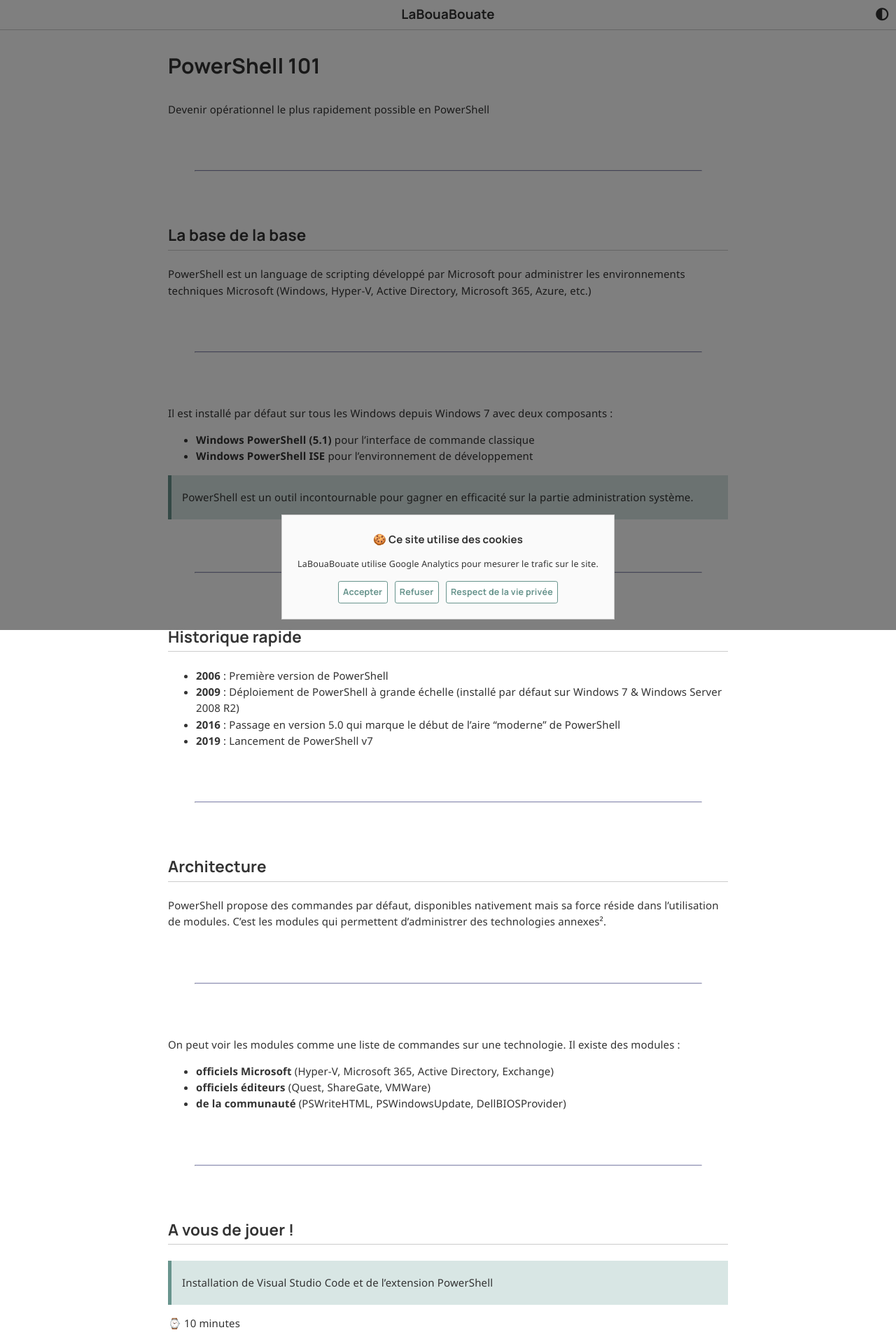
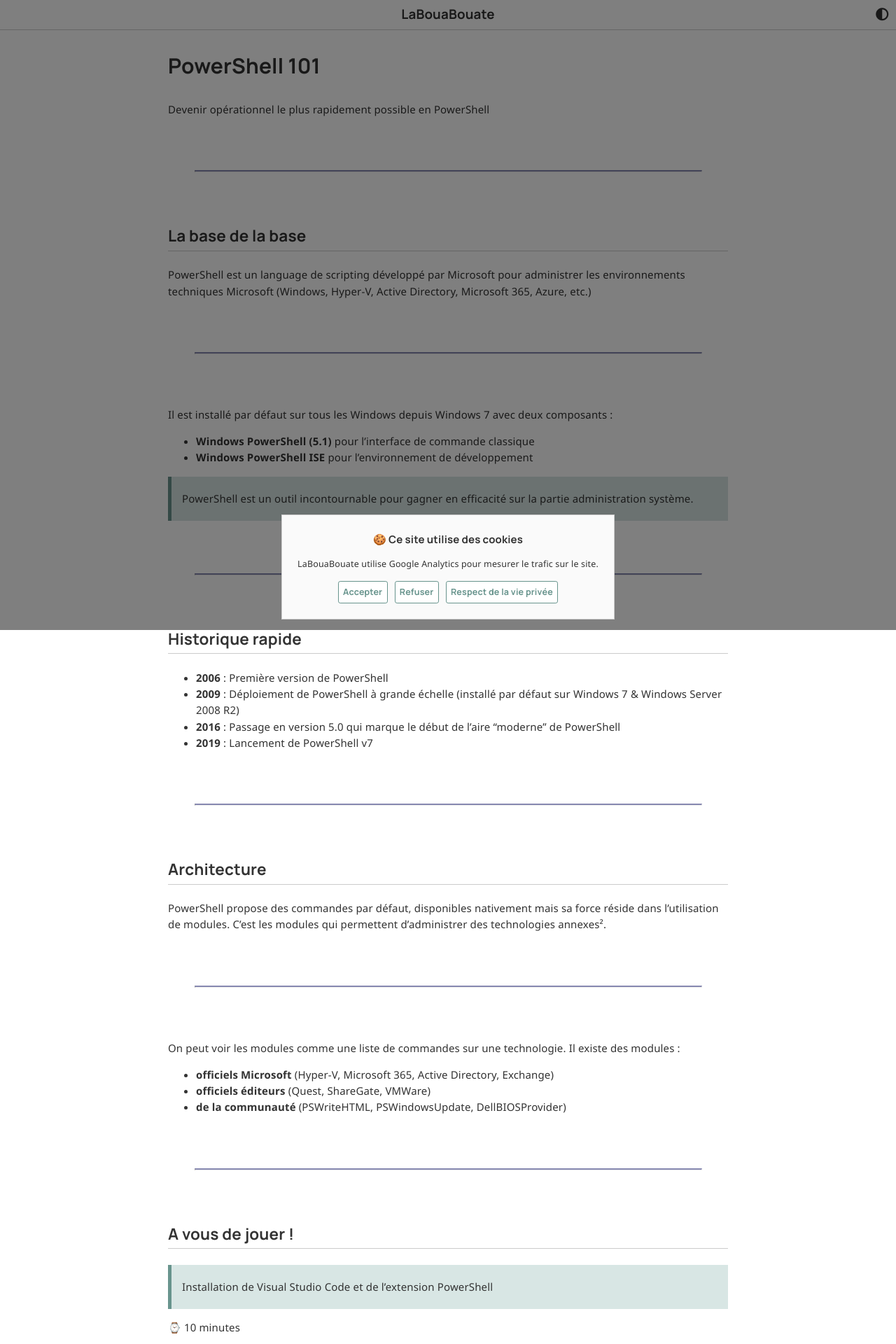
Before and after one commit to leobouard/leobouard.github.io, a Jekyll site: the page built from assets/files/PS101_Cours-formateur.md, in a window 1280 px wide. Shown: the top 1920 px of the page at 70% size. Built offline with Jekyll 4.4.1, drawn with Linux system fonts in a browser that asks for light colours; nearby versions of some CDN libraries; some web fonts are replaced; our own code applies the rules of GitHub Pages for plain Markdown files.

Commit message:
Update style.scss

```diff
--- a/assets/css/style.scss
+++ b/assets/css/style.scss
@@ -44,7 +44,7 @@
     }
 
     hr {
-        border-top: 1px solid var(--accent);
+        border-top: 2px solid var(--accent);
         margin: 5em 2.5em;
     }
 }
```
